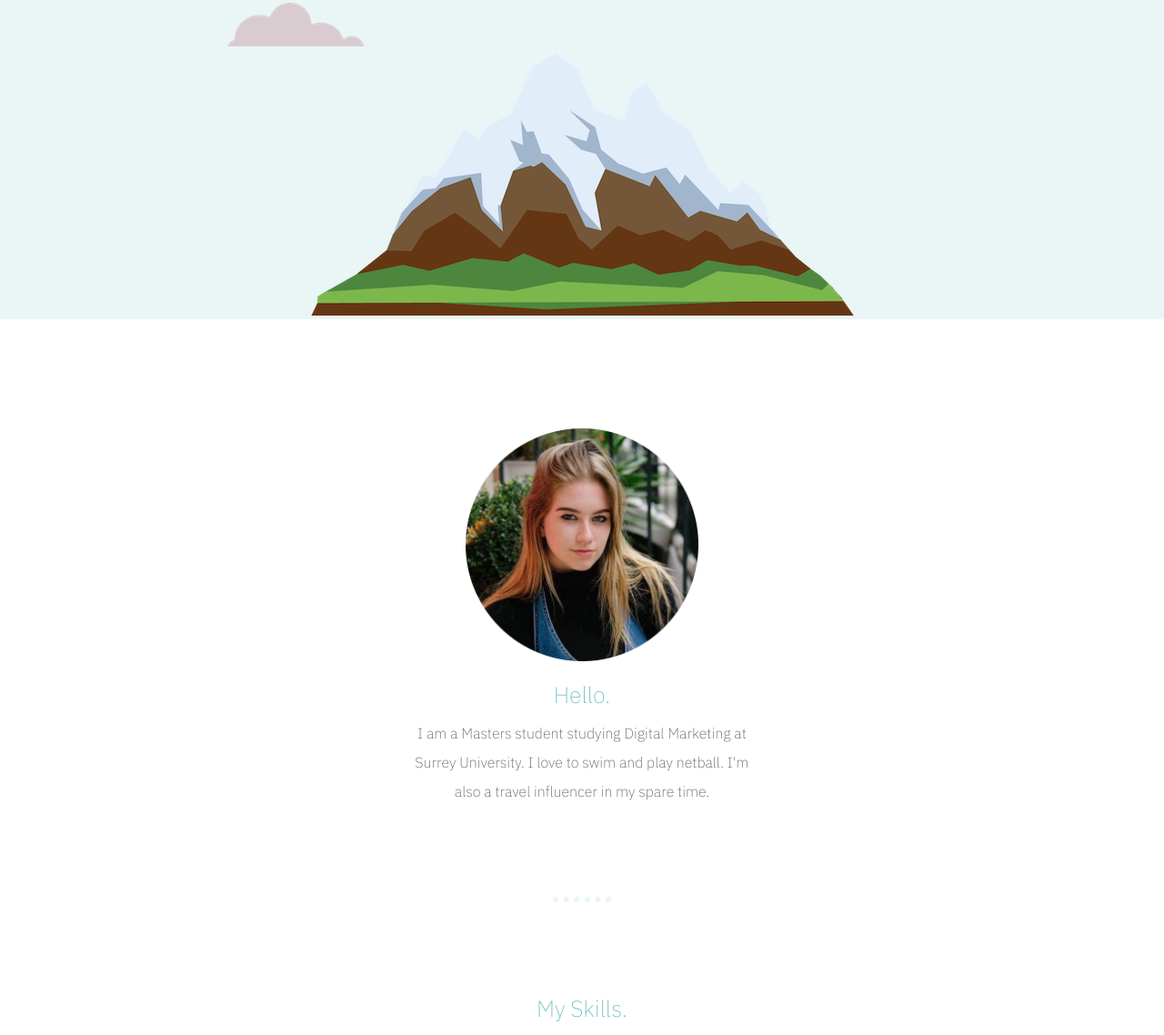
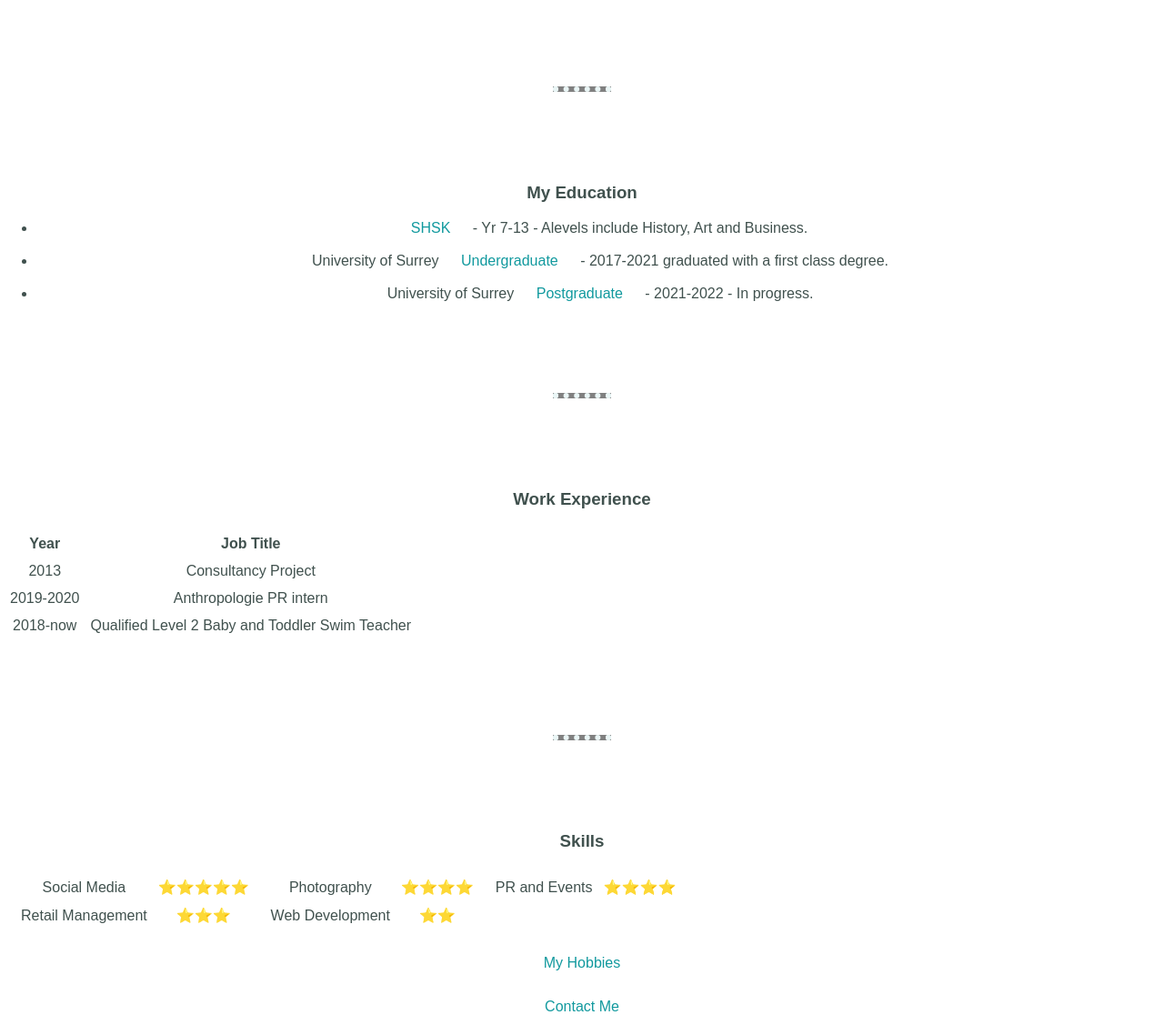
Before and after one commit to Goudgee/Project2, a plain HTML site: page index.html in a window 1280 px wide. Shown: the part 281-1419 px from the top of the page at 91% size. Drawn offline with Linux system fonts and the light colour scheme; a web font is replaced by a local one.

Commit message:
Add files via upload

```diff
--- a/index.html
+++ b/index.html
@@ -1,58 +1,98 @@
 <!DOCTYPE html>
 <html lang="en" dir="ltr">
-  <head>
-    <meta charset="utf-8">
-    <title>Emma Goudge</title>
-    <link rel="stylesheet" href="css/styles.css">
-    <link rel="icon" href="favicon.ico">
-    <link rel="preconnect" href="https://fonts.googleapis.com">
-<link rel="preconnect" href="https://fonts.gstatic.com" crossorigin>
-<link href="https://fonts.googleapis.com/css2?family=Beau+Rivage&family=IBM+Plex+Sans:wght@200&family=Libre+Baskerville&family=Petit+Formal+Script&family=Sacramento&display=swap" rel="stylesheet">
+
+<head>
+  <meta charset="utf-8">
+  <meta name="description" content="Emma Goudge is a digital marketing master's student at the University of Surrey. Her hobbies include sport and art as well as influencing."">
+    <title>Emma's Personal Site</title>
+    <link rel="stylesheet" type="text/css" href="css/styles.css">
+
   </head>
   <body>
-    <div class="top-container">
-      <img class="top-cloud"src="images/cloud.png" alt="Cloud Image">
-      <h1>I'm Emma</h1>
-      <h2>A <span class="pro">pro</span>grammer</h2>
-      <img class="bottom-cloud"src="images/cloud.png" alt="Cloud-Image">
-      <img src="images/mountain.png" alt="Mountain-Image">
-    </div>
-    <div class="middle-container">
-    <div class="profile">
-      <img class="Profile" src="images/Emma2-modified.png" alt="Emma-profile-picture" />
-      <h2>Hello.</h2>
-      <p class="Intro"> I am a Masters student studying Digital Marketing at Surrey University. I love to swim and play netball. I'm also a travel influencer in my spare time.</p>
-    </div>
-    <hr>
-    <div class="skills">
-      <h2>My Skills.</h2>
-      <div class="skill-row">
-        <img class="SM" src="images/socialmedia.png" alt="Skills-icon">
-        <h3>Digital Marketing</h3>
-        <p>Having started influencing by the age of 15, I have had a great deal of experience with the online world. Although influencing has taught me a lot, it's great to have seen it from the other side too. I worked in PR for a year during covid meaning a lot of our marketing was based online. I have now ventured in website development and social media management due to my master's program which has given me even more experience in this industry.</p>
-      </div>
-      <div class="skill-row">
-        <img class="SM2" src="images/web-design.png" alt="Phone-icon">
-        <h3>Photography & Graphic Design</h3>
-        <p>Influencing has given me experience with photography and photoshop programmes resulting in an understanding of photography skills and editing. The experience I have gained through social media management has led to me developing graphic design skills which can influence customers through social media. </p>
-      </div>
-    </div>
-    <hr>
-    <div class="contact-me">
-      <h2>Get In Touch</h2>
-      <img class="Profile" src="images/giphy.gif" alt="Phone-Gif">
-      <h3>So, what are you waiting for? Get in touch!</h3>
-      <p class="contact">Let me help you with any digital marketing queries and projects. I'm open to work and always looking for exciting projects.</p>
-      <a class="btn" href="mailto:eg00477@surrey.ac.uk">CONTACT ME</a>
-    </div>
-  </div>
 
+        <table cellspacing="20">
+      <tr>
+        <td>
+          <img src="Emma2-modified.png" alt="Emma Goudge Profile Picture" width="250" height="250">
+        </td>
+        <td>
+          <h1 id="heading"> Emma Goudge </h1>
+          <p><em><strong>Masters student</strong> at the <a href="https://www.surrey.ac.uk/"> University of Surrey </a> <span style='font-size:15px;'>&#127891;</span></em></p>
+          <p>I am a Masters student studying Digital Marketing at Surrey University. I love to swim and play netball. I'm also a travel influencer in my spare time.</p>
+        </td>
+      </tr>
+    </table>
+    <hr size='2' noshade />
+    <p><h3>My Education</h3>
+      <ul>
+      <li>
+      <a href="https://shsk.org.uk/home.aspx">SHSK</a> - Yr 7-13 - Alevels include History, Art and Business. </li>
+      <br />
+      <li>
+      University of Surrey <a href="https://www.surrey.ac.uk/undergraduate/business-management">Undergraduate</a> - 2017-2021 graduated with a first class degree.</li>
+      <br />
+      <li>University of Surrey <a href="https://www.surrey.ac.uk/postgraduate/digital-marketing-and-channel-management-msc">Postgraduate</a> - 2021-2022 - In progress.</li>
+      </ul>
+      <hr size='2' noshade />
+      <h3>Work Experience</h3>
+          <table cellspacing="10">
+            <thead><tr>
+                <th>Year</th>
+                <th>Job Title</th>
+              </tr></thead>
+        <tbody>
+          <tr>
+          <td>2013</td>
+          <td>Consultancy Project</td>
+        </tr>
+        <tr>
+          <td>2019-2020</td>
+          <td>Anthropologie PR intern</td>
+        </tr>
+        <tr>
+          <td>2018-now</td>
+          <td>Qualified Level 2 Baby and Toddler Swim Teacher</td>
+        </tr>
+      </tbody>
+      </table>
+    </p>
+    <hr size='2' noshade/>
+    <h3>Skills</h3>
+    <table cellspacing="10">
+      <tr>
+        <td>
+          <td>Social Media</td>
+          <td>&#11088;&#11088;&#11088;&#11088;&#11088;</td>
+        </td>
+        <td>
+          <td>Photography</td>
+          <td>&#11088;&#11088;&#11088;&#11088;</td>
+        </td>
+        <td>
+          <td>PR and Events</td>
+          <td>&#11088;&#11088;&#11088;&#11088;</td>
+        </td>
+        <tr>
+          <td>
+            <td>Retail Management</td>
+            <td>&#11088;&#11088;&#11088;</td>
+          </td>
+          <td>
+            <td>Web Development</td>
+            <td>&#11088;&#11088;</td>
+          </td>
+        </tr>
+      </tr>
+    </table>
+    </td>
+    </tr>
+    </table>
 
-  <div class="bottom-container">
-    <a class="footer-link" href="https://www.linkedin.com/in/emma-g-5121ab13a/">LinkedIn</a>
-    <a class="footer-link" href="https://www.youtube.com/c/emmagoudgeuk">Youtube</a>
-    <a class="footer-link" href="https://www.tiktok.com/@emmagoudge?lang=en">Tiktok</a>
-    <p class="copyright">© 2022 Emma Goudge.</p>
-  </div>
+    <p>
+      <a href="Hobbies.html">My Hobbies</a>
+    </p>
+    <p>
+     <a href="Contact Details.html">Contact Me</a>
+  </p>
   </body>
 </html>
```
